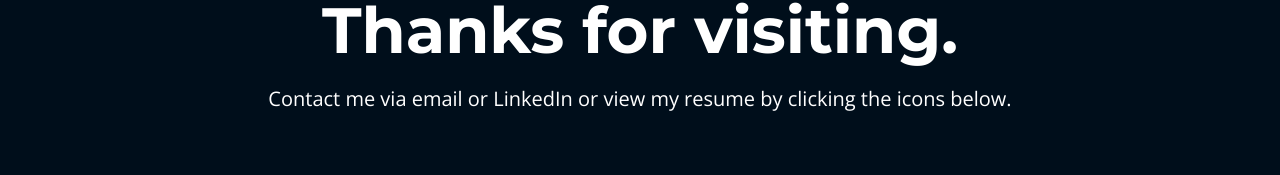
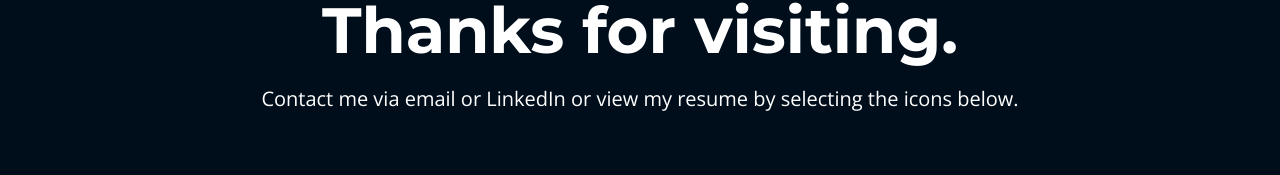
Before and after one commit to tylersiskar/tcPersonal, a React (Create React App) app: page / in a window 1280 px wide. Shown: the part 939-1114 px from the top of the page. Built offline with nearby package versions, Linux system fonts and the light colour scheme; no server answers.

Commit message:
Update Footer.js

```diff
--- a/src/components/Navigation/Footer.js
+++ b/src/components/Navigation/Footer.js
@@ -61,7 +61,7 @@ const Footer = props => {
             <Wrapper>
               <Title header size="medium" color="white">Thanks for visiting.</Title>
               <BodyWrapper>
-              <Body>Contact me via email or LinkedIn or view my resume by clicking the icons below.</Body>
+              <Body>Contact me via email or LinkedIn or view my resume by selecting the icons below.</Body>
               </BodyWrapper>
             </Wrapper>
 	          <StyledHeader>
```
